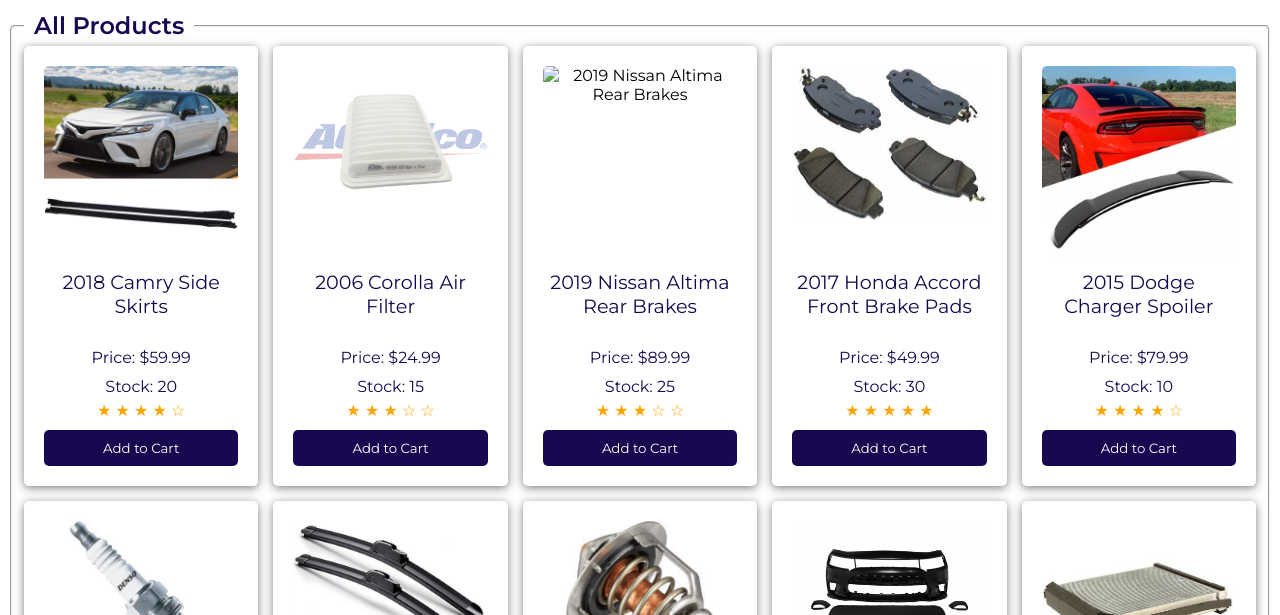
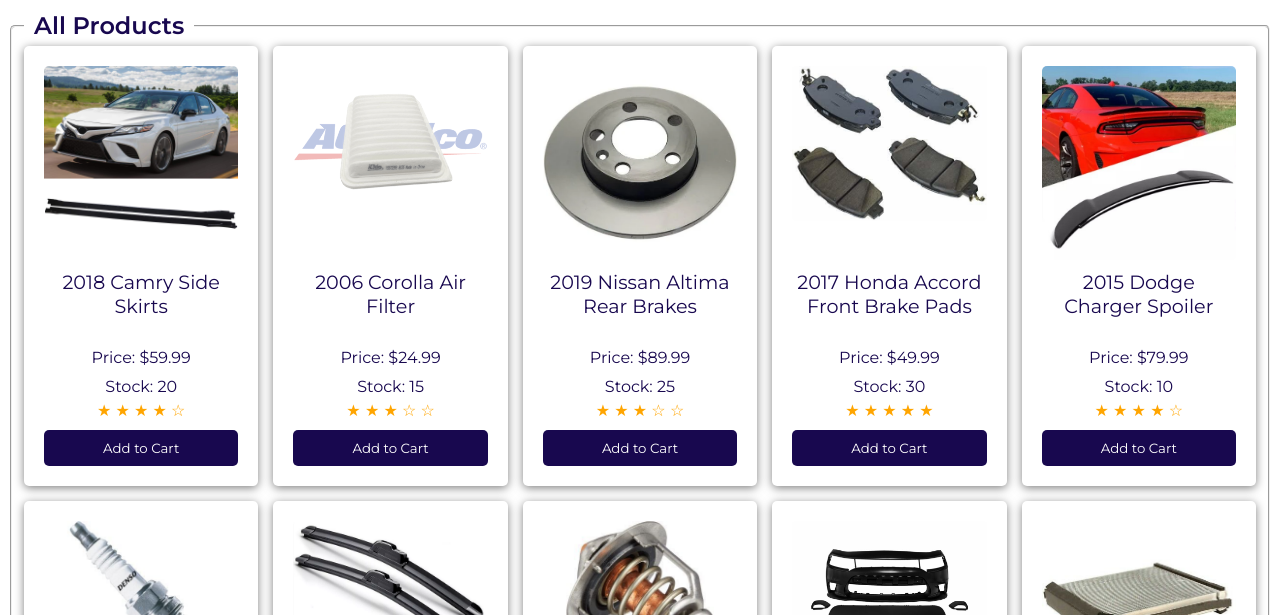
Before and after one commit to Mm19572R/cs379Project, a plain HTML site: page allprod.html in a window 1280 px wide. Shown: the part 185-800 px from the top of the page. Drawn offline with Linux system fonts and the light colour scheme.

Commit message:
Update allprod.html

```diff
--- a/allprod.html
+++ b/allprod.html
@@ -227,7 +227,7 @@ function addToCart(product) {
     <button class="add-to-cart">Add to Cart</button>
 </div>
         <div class="product-card">
-    <img src="images/Daltimarearbrakes.png" alt="2019 Nissan Altima Rear Brakes" class="product-image">
+    <img src="images/altimarearbrakes.png" alt="2019 Nissan Altima Rear Brakes" class="product-image">
     <div class="product-info">
         <h4 class="product-name">2019 Nissan Altima Rear Brakes</h4>
         <p class="product-price">Price: $89.99</p>
```
